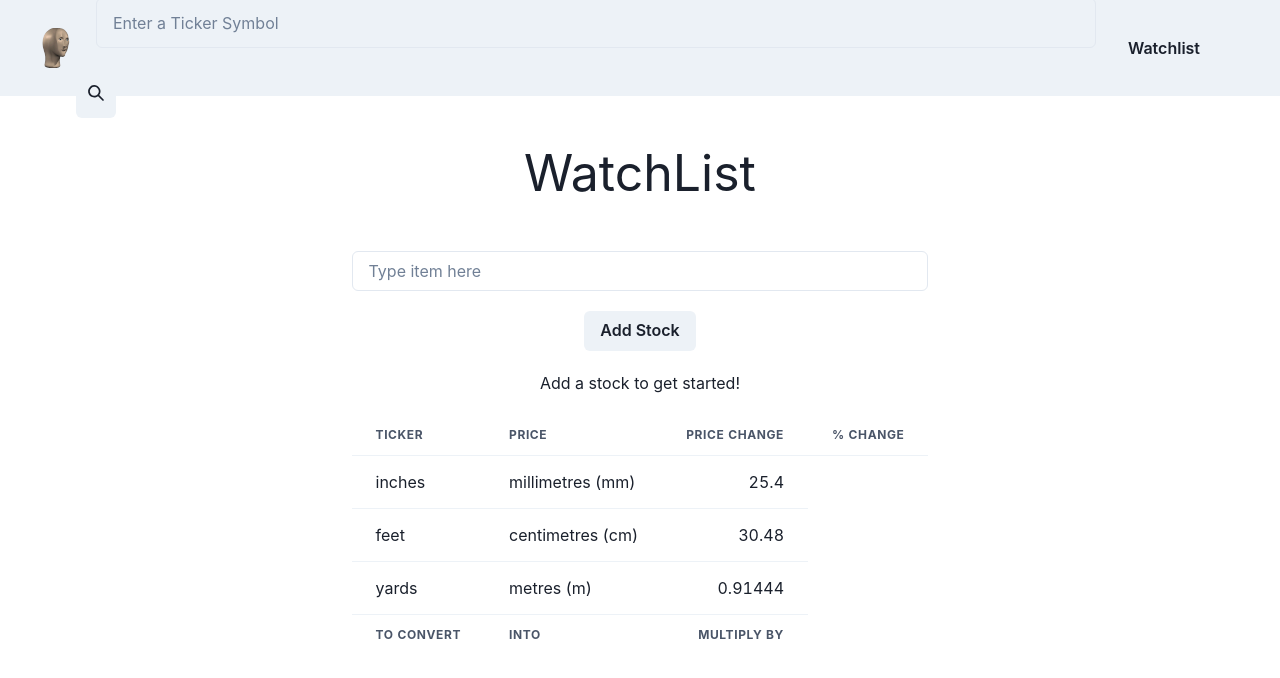
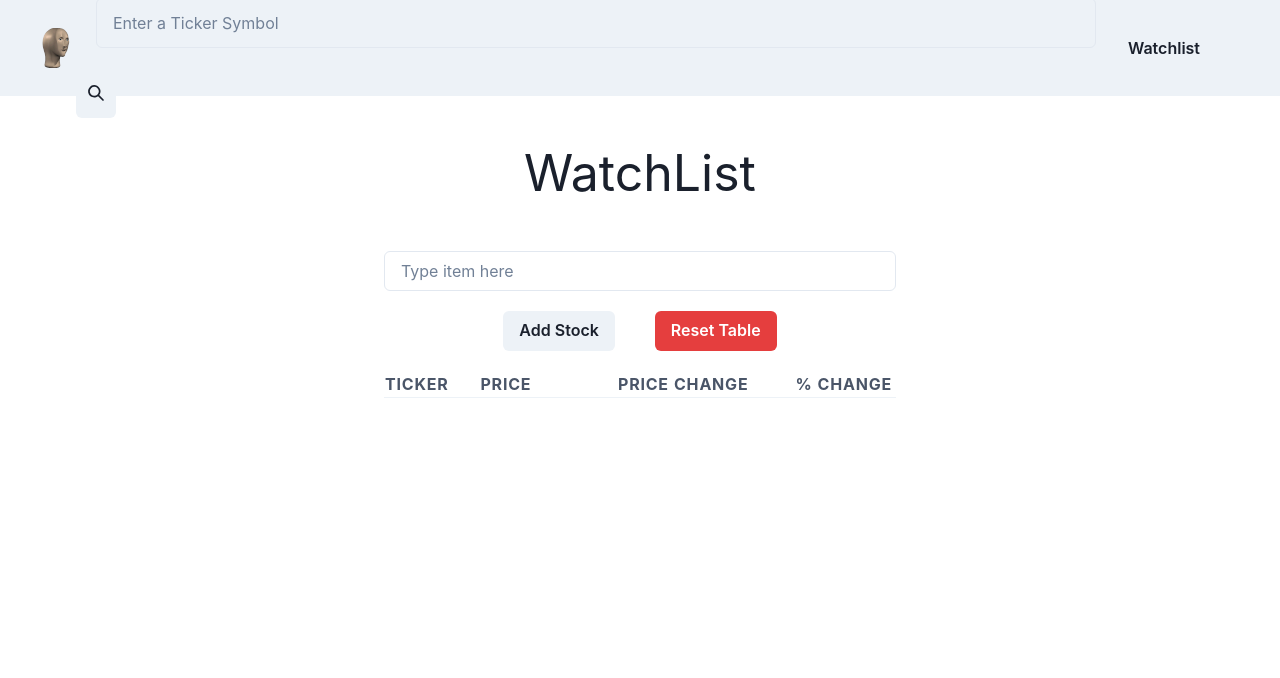
Before and after one commit to weixiangz2789/stockweb, a Next.js app: page /watchlist in a window 1280 px wide. Shown: the top 678 px of the page. Built offline with nearby package versions, Linux system fonts and the light colour scheme.

Commit message:
w
Co-authored-by: Lady-Jacky <Lady-Jacky@users.noreply.github.com>

```diff
--- a/src/components/header.tsx
+++ b/src/components/header.tsx
@@ -8,7 +8,6 @@ import {
   Flex,
   Button,
   Input,
-  ButtonGroup,
 } from "@chakra-ui/react";
 import { useRouter } from "next/router";
 import Link from "next/link";
@@ -77,13 +76,13 @@ const Header: FC = () => {
             }}
           />
           <IconButton
+            onClick={() => (window.location.href = `/stock/${stock}`)}
             aria-label="Enter a Ticker Symbol"
             icon={<SearchIcon />}
             h={50}
             href={`/stock/${stock}`}
             mr={40}
             as={Link}
-            // onClick={location.reload}
           />
         </Box>
         <Flex as="nav" display={{ base: "none", md: "flex" }}>
--- a/src/pages/watchlist/index.tsx
+++ b/src/pages/watchlist/index.tsx
@@ -5,29 +5,28 @@ import {
   Text,
   Flex,
   Button,
-  Checkbox,
-  CheckboxGroup,
   Input,
-  Heading,
-  Stack,
-  Divider,
   Table,
   Thead,
   Tbody,
-  Tfoot,
   Tr,
   Th,
   Td,
-  TableCaption,
   TableContainer,
 } from "@chakra-ui/react";
-import Link from "next/link";
+
+interface WatchlistItem {
+  ticker: string;
+  price: number;
+  priceChange: number;
+  percentChange: number;
+}
 
 const WatchList: NextPage = () => {
-  const [watchlist, setWatchlist] = useState<string[]>(new Array());
+  const [watchlist, setWatchlist] = useState<WatchlistItem[]>([]);
 
   useEffect(() => {
-    const g = localStorage.getItem("groceries");
+    const g = localStorage.getItem("watchlist");
     if (g) {
       const items = JSON.parse(g);
       if (items) {
@@ -37,7 +36,7 @@ const WatchList: NextPage = () => {
   }, []);
 
   useEffect(() => {
-    localStorage.setItem("groceries", JSON.stringify(watchlist));
+    localStorage.setItem("watchlist", JSON.stringify(watchlist));
   }, [watchlist]);
 
   const handleAddItem = (): void => {
@@ -45,13 +44,28 @@ const WatchList: NextPage = () => {
       document.getElementById("newItemInput") as HTMLInputElement
     ).value;
     if (newItem) {
-      setWatchlist((prevItems: any) => [...prevItems, newItem]);
+      setWatchlist((prevItems: WatchlistItem[]) => [
+        ...prevItems,
+        {
+          ticker: newItem,
+          price: 0,
+          priceChange: 0,
+          percentChange: 0,
+        },
+      ]);
       (document.getElementById("newItemInput") as HTMLInputElement).value = "";
     }
   };
 
-  const handleAddRecipe = (arr: any): void => {
-    setWatchlist((prevItems: any) => [...prevItems, ...arr]);
+  const handleDeleteItem = (index: number): void => {
+    setWatchlist((prevItems: WatchlistItem[]) =>
+      prevItems.filter((_, i) => i !== index)
+    );
+  };
+
+  const handleReset = (): void => {
+    setWatchlist([]);
+    localStorage.removeItem("watchlist");
   };
 
   return (
@@ -69,50 +83,36 @@ const WatchList: NextPage = () => {
           <Input id="newItemInput" placeholder="Type item here" />
           <Flex flexDir="row" align="center" justify="center" gap={10}>
             <Button onClick={handleAddItem}>Add Stock</Button>
+            <Button onClick={handleReset} colorScheme="red">
+              Reset Table
+            </Button>
           </Flex>
-          <CheckboxGroup>
-            {watchlist.length > 0 ? (
-              watchlist.map((watchlist, index) => (
-                <Checkbox key={index}>{watchlist}</Checkbox>
-              ))
-            ) : (
-              <Text textAlign="center">Add a stock to get started!</Text>
-            )}
-          </CheckboxGroup>
           <TableContainer>
-            <Table variant="simple">
+            <Table variant="simple" size={"500"}>
               <Thead>
                 <Tr>
                   <Th>Ticker</Th>
                   <Th>Price</Th>
                   <Th isNumeric>Price Change</Th>
                   <Th isNumeric>% Change</Th>
+                  <Th></Th>
                 </Tr>
               </Thead>
               <Tbody>
-                <Tr>
-                  <Td>inches</Td>
-                  <Td>millimetres (mm)</Td>
-                  <Td isNumeric>25.4</Td>
-                </Tr>
-                <Tr>
-                  <Td>feet</Td>
-                  <Td>centimetres (cm)</Td>
-                  <Td isNumeric>30.48</Td>
-                </Tr>
-                <Tr>
-                  <Td>yards</Td>
-                  <Td>metres (m)</Td>
-                  <Td isNumeric>0.91444</Td>
-                </Tr>
+                {watchlist.map((item, index) => (
+                  <Tr key={index}>
+                    <Td>{item.ticker}</Td>
+                    <Td>{item.price}</Td>
+                    <Td isNumeric>{item.priceChange}</Td>
+                    <Td isNumeric>{item.percentChange}</Td>
+                    <Td>
+                      <Button onClick={() => handleDeleteItem(index)} m={3}>
+                        Delete
+                      </Button>
+                    </Td>
+                  </Tr>
+                ))}
               </Tbody>
-              <Tfoot>
-                <Tr>
-                  <Th>To convert</Th>
-                  <Th>into</Th>
-                  <Th isNumeric>multiply by</Th>
-                </Tr>
-              </Tfoot>
             </Table>
           </TableContainer>
         </Flex>
```
Also changed, not shown: package.json (+4 -4 lines), src/components/TradingViewWidget.tsx (+6 -3 lines), 1 other file (tests, documents, lock files or other folders).
